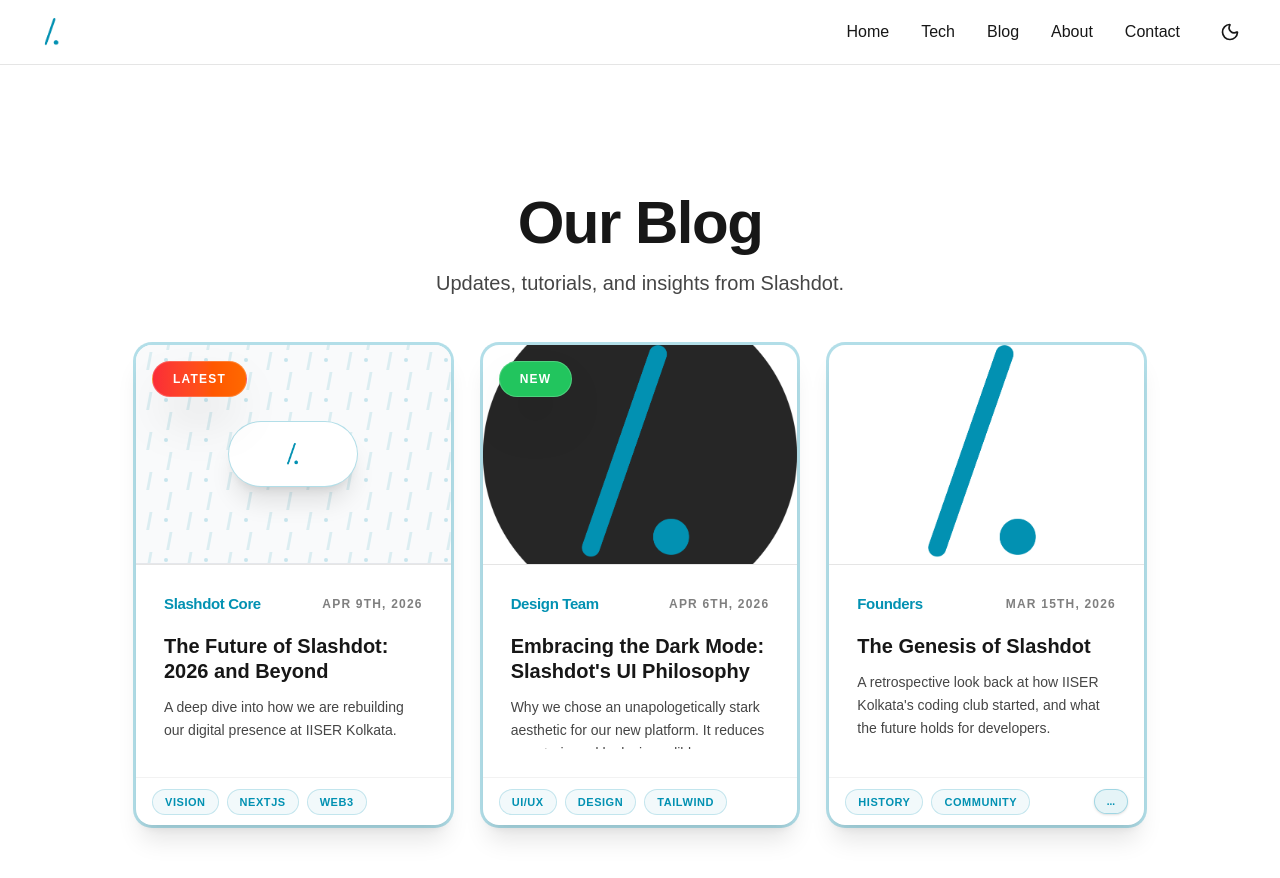
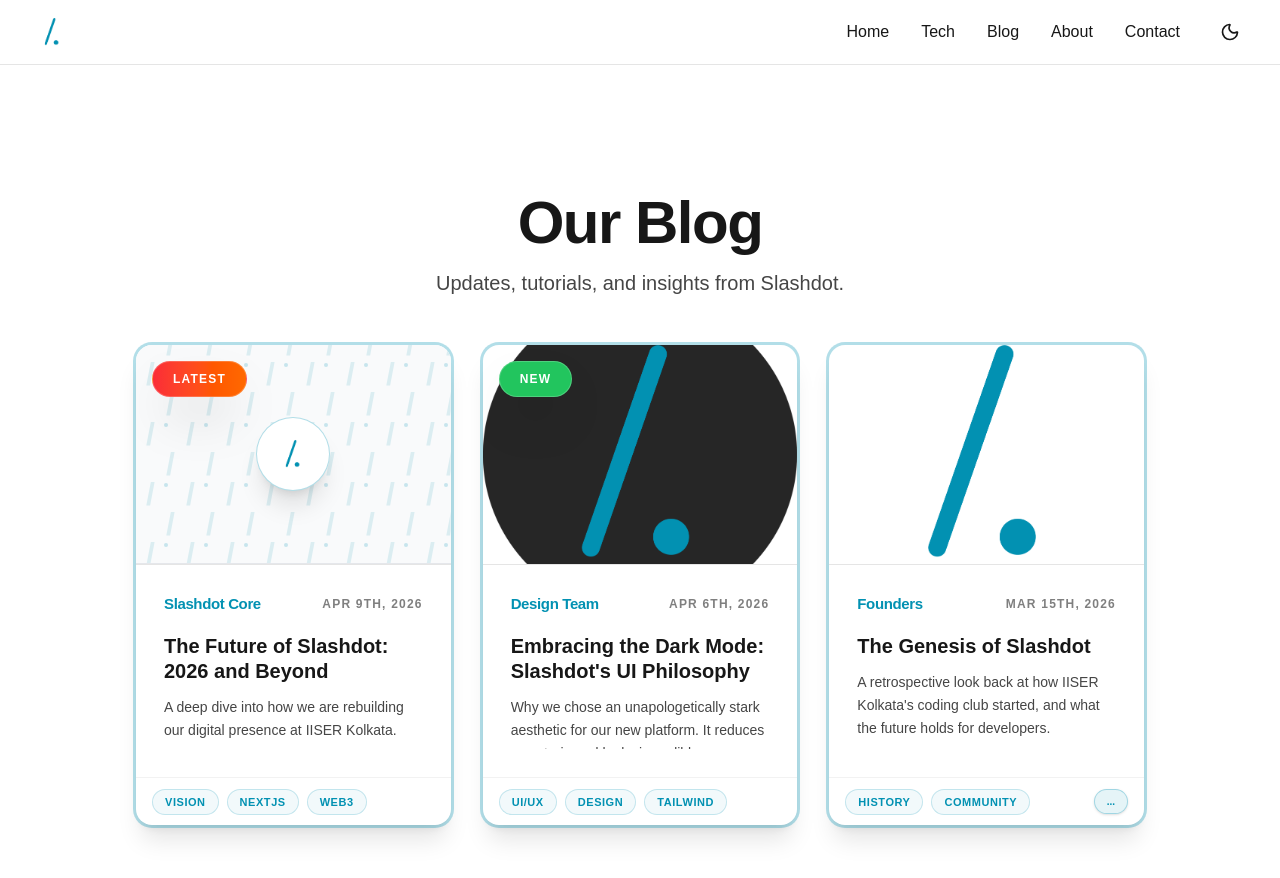
Before and after one commit to anuprovo-debnath/slashdot-website-2026, a Next.js app: page /slashdot-website-2026/blog in a window 1280 px wide. Shown: the top 878 px of the page. Built offline with nearby package versions, Linux system fonts and the light colour scheme.

Commit message:
blog fix 5.2

```diff
--- a/src/components/ui/SlashdotFallbackCover.tsx
+++ b/src/components/ui/SlashdotFallbackCover.tsx
@@ -11,32 +11,52 @@ export default function SlashdotFallbackCover({ className = "h-48" }: { classNam
     <div className={`w-full relative overflow-hidden flex items-center justify-center bg-gray-50 dark:bg-background border-b border-gray-200 dark:border-white/5 transition-colors duration-300 ${className}`}>
       <svg className="absolute inset-0 w-full h-full" xmlns="http://www.w3.org/2000/svg">
         <defs>
-          <pattern id="slash-up" x="0" y="0" width="40" height="40" patternUnits="userSpaceOnUse">
-            <animateTransform attributeName="patternTransform" type="translate" from="0 0" to="-40 -40" dur="5s" repeatCount="indefinite" />
-            <text x="10" y="25" fill="var(--color-primary)" fillOpacity="0.12" fontSize="24" fontWeight="bold">/</text>
+          {/* Group 1: Up-Right Animation
+              Slant Calculation: To follow the '/' accurately, we move
+              further on the Y-axis than the X-axis (approx 60-70 degrees).
+          */}
+          <pattern id="slash-slant-up" x="0" y="0" width="40" height="60" patternUnits="userSpaceOnUse">
+            <animateTransform
+              attributeName="patternTransform"
+              type="translate"
+              from="0 0"
+              to="40 -60"
+              dur="7s"
+              repeatCount="indefinite"
+            />
+            <text x="10" y="40" fill="var(--color-primary)" fillOpacity="0.12" fontSize="32" fontWeight="bold">/</text>
           </pattern>
 
-          <pattern id="slash-down" x="20" y="20" width="40" height="40" patternUnits="userSpaceOnUse">
-            <animateTransform attributeName="patternTransform" type="translate" from="0 0" to="40 40" dur="5s" repeatCount="indefinite" />
-            <text x="10" y="25" fill="var(--color-primary)" fillOpacity="0.12" fontSize="24" fontWeight="bold">/</text>
+          {/* Group 2: Down-Left Animation (Opposite vector) */}
+          <pattern id="slash-slant-down" x="20" y="30" width="40" height="60" patternUnits="userSpaceOnUse">
+            <animateTransform
+              attributeName="patternTransform"
+              type="translate"
+              from="0 0"
+              to="-40 60"
+              dur="7s"
+              repeatCount="indefinite"
+            />
+            <text x="10" y="40" fill="var(--color-primary)" fillOpacity="0.12" fontSize="32" fontWeight="bold">/</text>
           </pattern>
 
-          <pattern id="dots-static" x="0" y="0" width="40" height="40" patternUnits="userSpaceOnUse">
-            <circle cx="30" cy="15" r="2" fill="var(--color-primary)" fillOpacity="0.2">
-              <animate attributeName="r" values="1.5;3;1.5" dur="3s" repeatCount="indefinite" />
+          {/* Static Pulsing Dots */}
+          <pattern id="dots-static" x="0" y="0" width="40" height="60" patternUnits="userSpaceOnUse">
+            <circle cx="30" cy="20" r="2" fill="var(--color-primary)" fillOpacity="0.2">
+              <animate attributeName="r" values="1.2;2.8;1.2" dur="3s" repeatCount="indefinite" />
               <animate attributeName="fill-opacity" values="0.1;0.4;0.1" dur="3s" repeatCount="indefinite" />
             </circle>
           </pattern>
         </defs>
 
-        <rect width="100%" height="100%" fill="url(#slash-up)" />
-        <rect width="100%" height="100%" fill="url(#slash-down)" />
+        <rect width="100%" height="100%" fill="url(#slash-slant-up)" />
+        <rect width="100%" height="100%" fill="url(#slash-slant-down)" />
         <rect width="100%" height="100%" fill="url(#dots-static)" />
       </svg>
 
-      {/* Theme-Specific Logo Badge */}
-      <div className="z-10 p-4 rounded-full bg-background dark:bg-background border border-primary/30 shadow-xl transition-all duration-300">
-        <div className="relative h-8 w-24">
+      {/* Center Logo with Dynamic Badge Theme */}
+      <div className="z-10 p-4 rounded-full bg-background border border-primary/30 shadow-xl transition-all duration-300">
+        <div className="relative h-10 w-10">
           <Image
             src={isDark ? "/logos/Logo_Black_BG.png" : "/logos/Logo_White_BG.png"}
             alt="Slashdot Logo"
```
